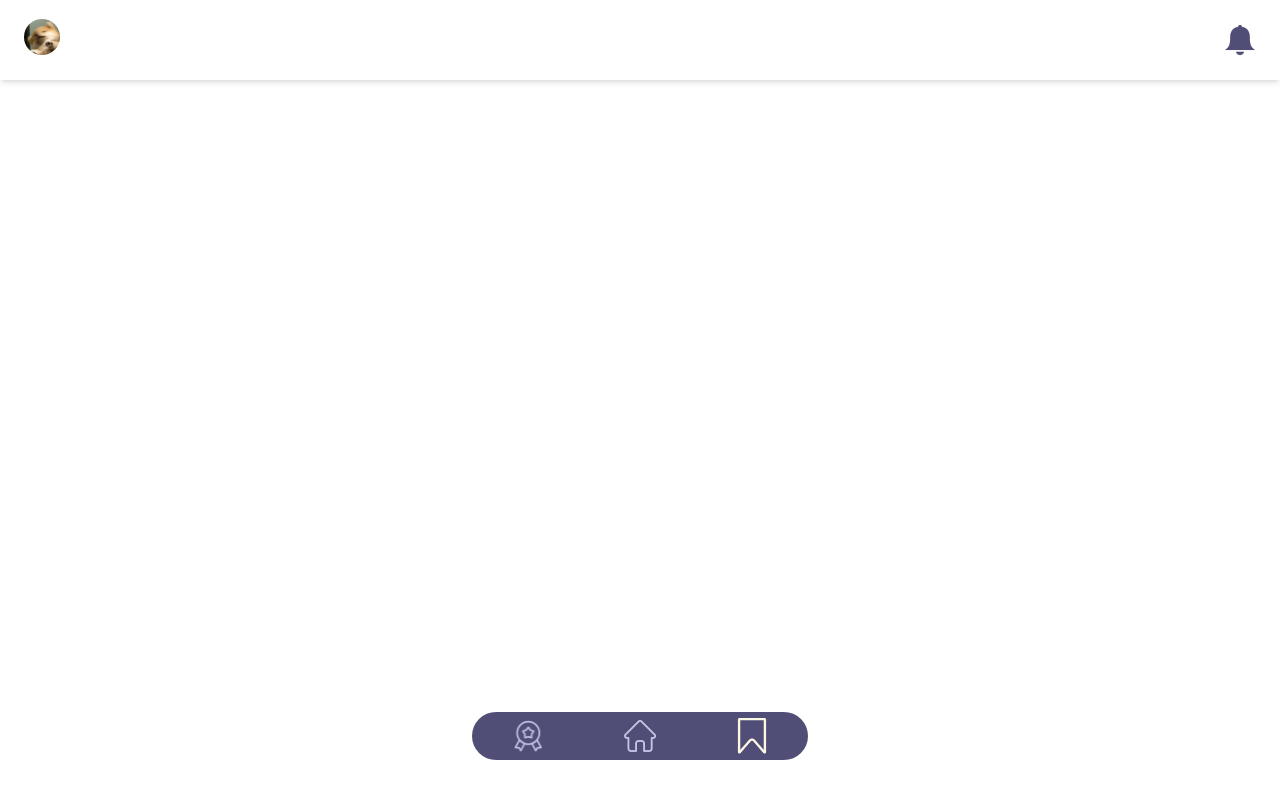
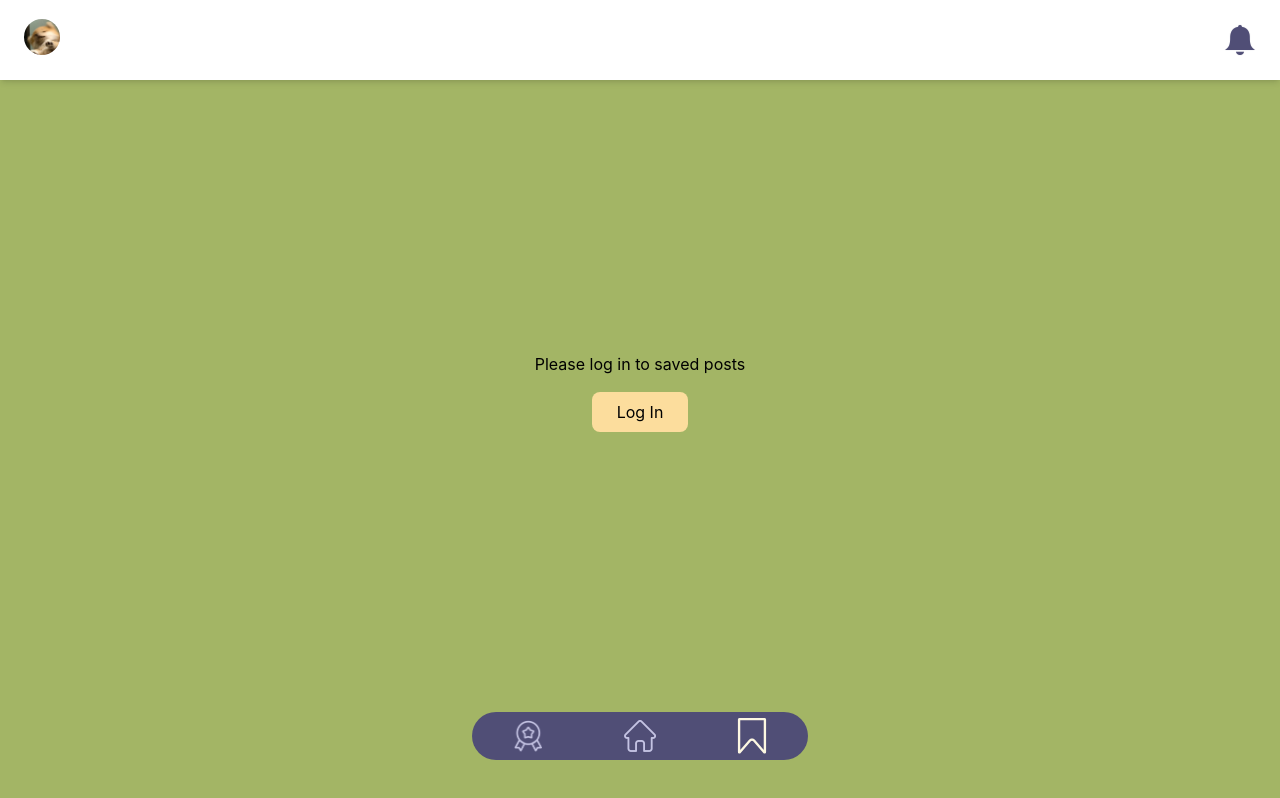
Before and after one commit to Nukie90/My-Fluffy, a React (Create React App) app in the folder frontend/: page /saved in a window 1280 px wide. Built offline with nearby package versions, Linux system fonts and the light colour scheme.

Commit message:
added api fetch to Saved

```diff
--- a/frontend/src/Pages/Profile/Profile.jsx
+++ b/frontend/src/Pages/Profile/Profile.jsx
@@ -5,7 +5,7 @@ import Posts from '../../Components/Posts';
 import axios from 'axios';
 
 
-function Profile({ currentPage, setCurrentPage }) {
+function Profile({ setCurrentPage }) {
     const [isLogged, setIsLogged] = useState(false);
     const [posts, setPosts] = useState([]);
     const [loading, setLoading] = useState(true);
@@ -52,7 +52,7 @@ function Profile({ currentPage, setCurrentPage }) {
     }, [setCurrentPage]);
 
     return (
-        <div className='h-screen w-full bg-red-200 flex flex-col justify-center items-center'>
+        <div className='h-screen w-full bg-red-200 flex flex-col'>
             {isLogged ? (
                 <div>
                     <h1>Profile</h1>
@@ -63,7 +63,7 @@ function Profile({ currentPage, setCurrentPage }) {
                     <div className="flex sm:flex-col md:flex-row h-auto w-full pt-20 sm:px-4 md:px-6 lg:px-8">
                         <div className='h-auto pt-4 pb-20'>
                             <div className='h-auto'>
-                            <h1 className='sm:text-xl md:text-2xl font-bold'>Saved Posts</h1>
+                            <h1 className='sm:text-xl md:text-2xl font-bold'>Your Posts</h1>
                             </div>
 
                             {loading && <p>Loading posts...</p>}
--- a/frontend/src/Pages/Saved/Saved.jsx
+++ b/frontend/src/Pages/Saved/Saved.jsx
@@ -1,15 +1,85 @@
+import { Link } from 'react-router-dom';
 import './../../App.css';
+import Posts from '../../Components/Posts';
+import axios from 'axios';
 
 import { useState, useEffect } from 'react';
 
 function Saved({currentPage, setCurrentPage}) {
+    const [isLogged, setIsLogged] = useState(false);
+    const [posts, setPosts] = useState([]);
+    const [loading, setLoading] = useState(true);
+
+    const fetchPosts = async () => {
+
+        setLoading(true);
+        try {
+          const response = await axios.get(`http://localhost:3000/api/v1/saved_posts/`,
+            {
+                withCredentials: true,
+            }
+          );
+          const newPosts = response.data;
+          console.log('Fetched posts:', newPosts);
+
+        const formattedPosts = newPosts.map(post => ({
+            id: post.id,
+            title: post.title,
+            content: post.content,
+            status: post.status,
+            picture: post.picture,
+            reward: post.reward
+        }));
+
+        setPosts(prevPosts => [...prevPosts, ...formattedPosts]); // Append new posts
+
+        } catch (error) {
+          console.error('Error fetching posts:', error);
+        } finally {
+          setLoading(false);
+        }
+    };
+
     useEffect(() => {
         setCurrentPage('Saved');
+        const cookies = document.cookie.split('; ');
+        const sessionCookie = cookies.find(cookie => cookie.startsWith('session='));
+
+        if (sessionCookie) {
+            setIsLogged(true);
+            fetchPosts();
+        }
     }, [setCurrentPage]);
 
     return (
-        <div className='h-auto bg-red-200'>
-            this is the Saved page
+        <div className='h-screen w-full bg-red-200 flex flex-col justify-center items-center'>
+            {isLogged ? (
+                <div>
+                    <div className="flex sm:flex-col md:flex-row h-auto w-full pt-20 sm:px-4 md:px-6 lg:px-8">
+                        <div className='h-auto pt-4 pb-20'>
+                            <div className='h-auto'>
+                            <h1 className='sm:text-xl md:text-2xl font-bold'>Saved Posts</h1>
+                            </div>
+
+                            {loading && <p>Loading posts...</p>}
+
+                            <Posts data={posts} />
+                        </div>
+                    </div>
+                </div>
+            ) : (
+                <div className='w-full h-full flex flex-col justify-center items-center bgct-green'>
+                    <p>Please log in to saved posts</p>
+                    <Link to='/login'>
+                        <button
+                            className='h-10 w-24 my-4 flex justify-center items-center bgct-yellow rounded-lg'
+                            onClick={() => setCurrentPage('Login')}
+                        >
+                            Log In
+                        </button>
+                    </Link>
+                </div>
+            )}
         </div>
     );
 }
```
